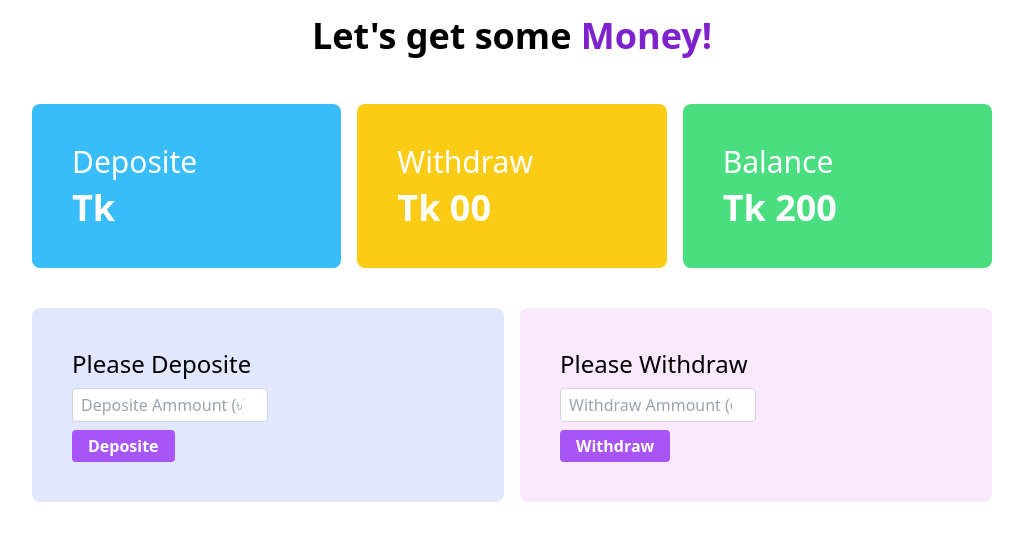
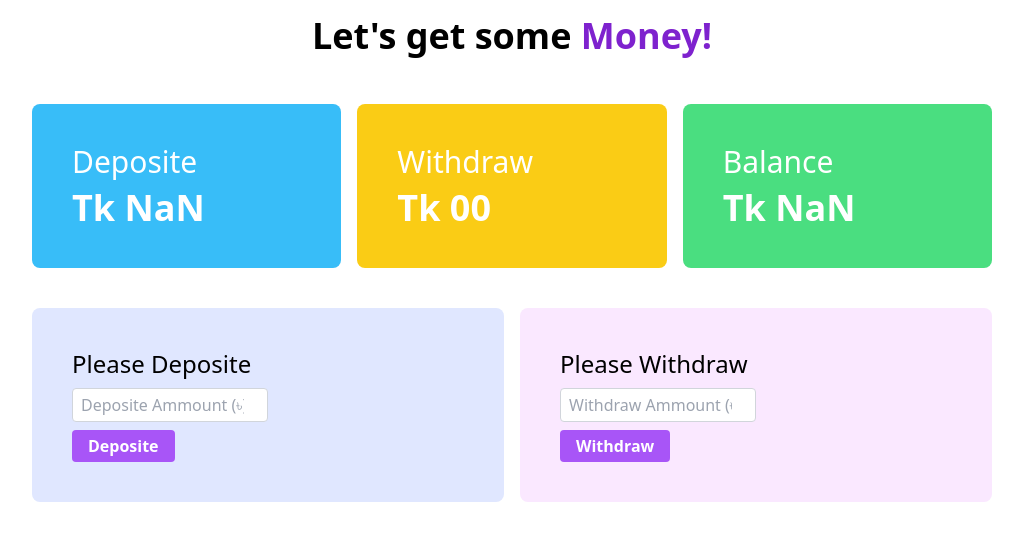
Before and after one commit to minhajul731/bank-calculation, a plain HTML site: page bank.html in a window 1280 px wide. Both pictures are taken after a click on the button "Deposite". Shown: the whole page, without its empty margins (128-1151 px from the left). Drawn offline with nearby package versions, Linux system fonts and the light colour scheme.

Commit message:
update deposite and add balance

```diff
--- a/bank.html
+++ b/bank.html
@@ -29,7 +29,7 @@
                 </div>
                 <div class="bg-green-400 p-10 rounded-lg">
                     <h3 class="text-3xl text-white mb-2">Balance</h3>
-                    <h4 class="text-4xl font-semibold text-white">Tk 200</h4>
+                    <h4 class="text-4xl font-semibold text-white">Tk <span id="balance-total">1240</span></h4>
                 </div>
             </div>
         </section>
--- a/js/bank.js
+++ b/js/bank.js
@@ -2,11 +2,22 @@
 document.getElementById('deposite-button').addEventListener('click', function () {
     // get deposited ammount
     const depositeField = document.getElementById('deposite-field');
-    const depositeAmmount = depositeField.value;
+    const inputDepositeAmmountText = depositeField.value;
+    const inputDepositeAmmount = parseFloat(inputDepositeAmmountText);
 
-    // set deposite ammount
+    // set deposite total
     const depositeTotal = document.getElementById('deposit-total');
-    depositeTotal.innerText = depositeAmmount;
+    const previousDepositeTotalText = depositeTotal.innerText;
+    const previousDepositeTotal = parseFloat(previousDepositeTotalText);
+    const updatedDepositeTotal = previousDepositeTotal + inputDepositeAmmount;
+    depositeTotal.innerText = updatedDepositeTotal;
+
+    // update account balance total
+    const balanceTotal = document.getElementById('balance-total');
+    const previousBalanceTotalText = balanceTotal.innerText;
+    const previousBalanceTotal = parseFloat(previousBalanceTotalText);
+    const updateBalanceTotal = previousBalanceTotal + inputDepositeAmmount;
+    balanceTotal.innerText = updateBalanceTotal;
 
     // reset the deposite input field
     depositeField.value = '';
```
